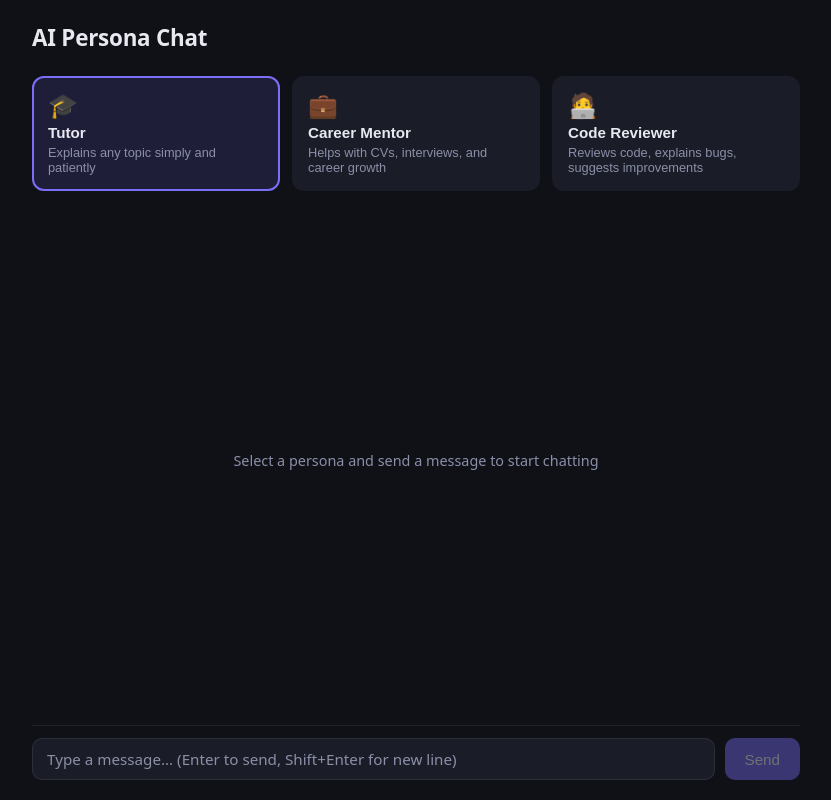
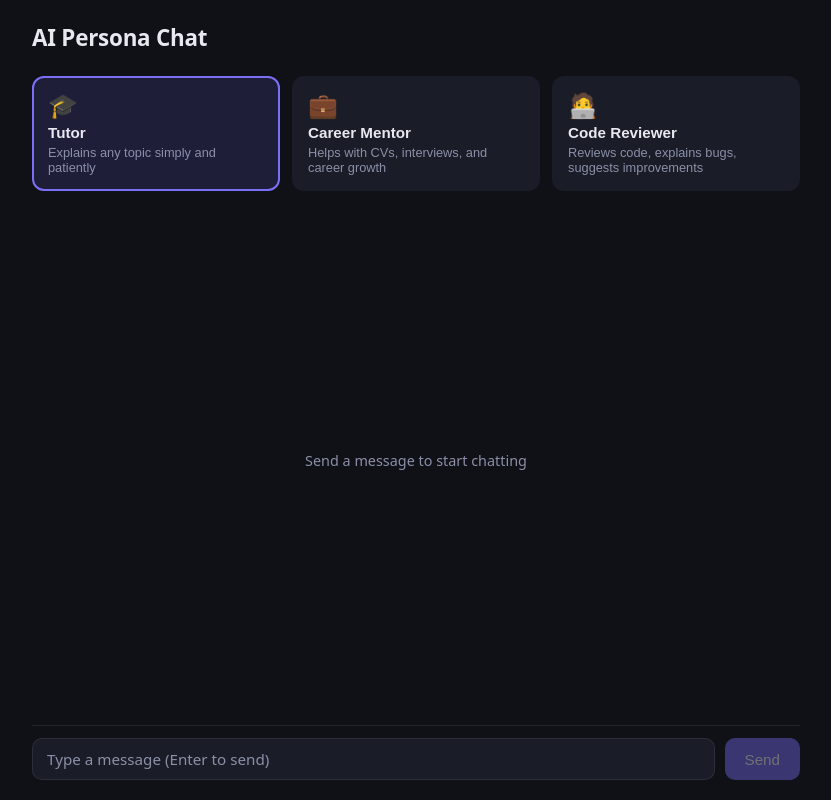
Before and after one commit to tehilbi/ai-persona-chat, a React app in the folder frontend/: page / in a window 1280 px wide. Shown: the whole page, without its empty margins (224-1055 px from the left). Built offline with nearby package versions, Linux system fonts and the light colour scheme; the HTML template or start-up script is replaced by a standard one.

Commit message:
Simplify placeholder text in `MessageInput` and empty state message in `ChatWindow`.

```diff
--- a/frontend/src/components/ChatWindow/ChatWindow.jsx
+++ b/frontend/src/components/ChatWindow/ChatWindow.jsx
@@ -11,7 +11,7 @@ export default function ChatWindow({ messages, isStreaming }) {
   return (
     <div className={styles.window}>
       {messages.length === 0 && !isStreaming && (
-        <p className={styles.empty}>Select a persona and send a message to start chatting</p>
+        <p className={styles.empty}>Send a message to start chatting</p>
       )}
       {messages.map((msg, i) => (
         <div key={i} className={`${styles.bubble} ${styles[msg.role]}`}>
--- a/frontend/src/components/MessageInput/MessageInput.jsx
+++ b/frontend/src/components/MessageInput/MessageInput.jsx
@@ -24,7 +24,7 @@ export default function MessageInput({ onSend, disabled }) {
         value={text}
         onChange={e => setText(e.target.value)}
         onKeyDown={handleKeyDown}
-        placeholder="Type a message... (Enter to send, Shift+Enter for new line)"
+        placeholder="Type a message (Enter to send)"
         disabled={disabled}
         rows={1}
       />
```
